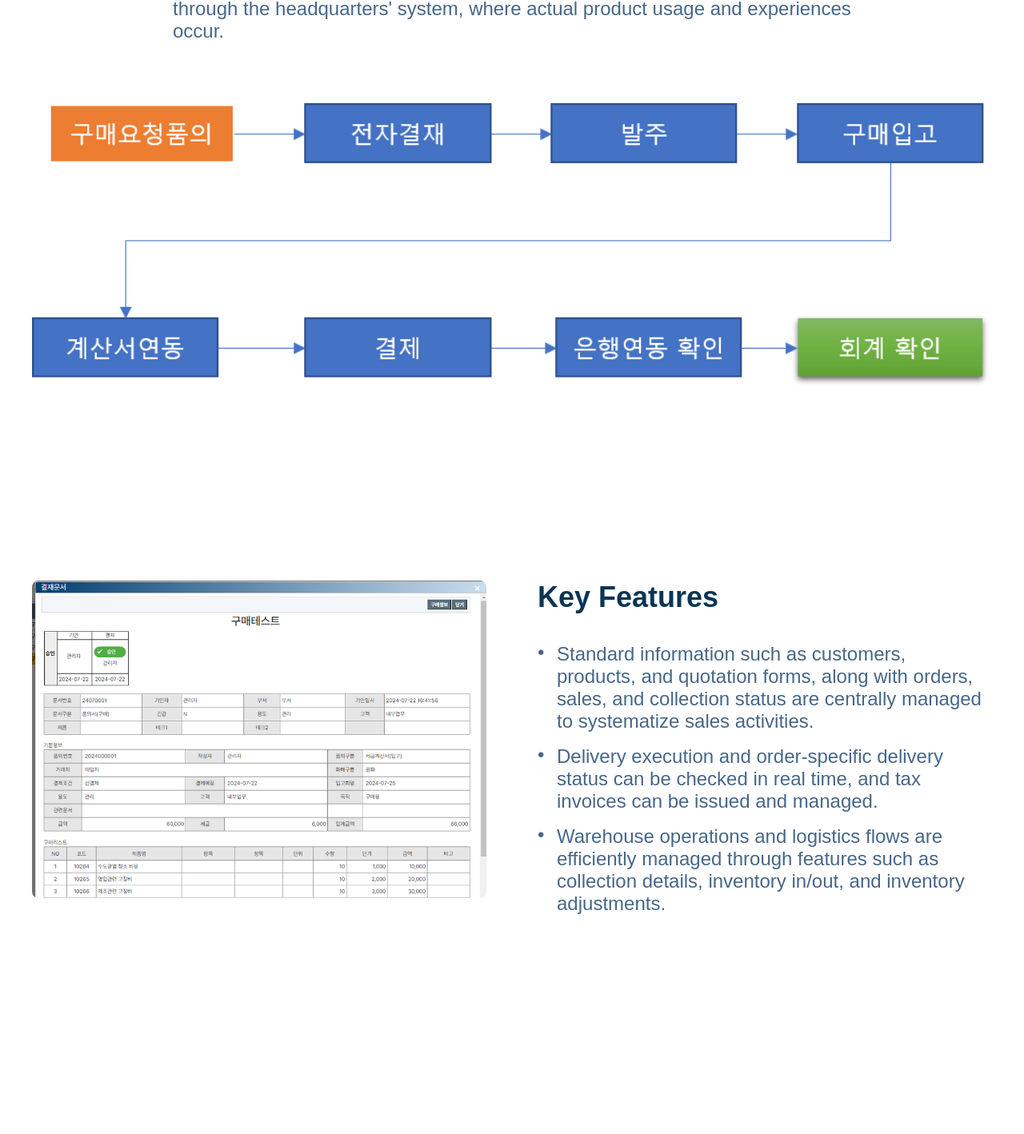
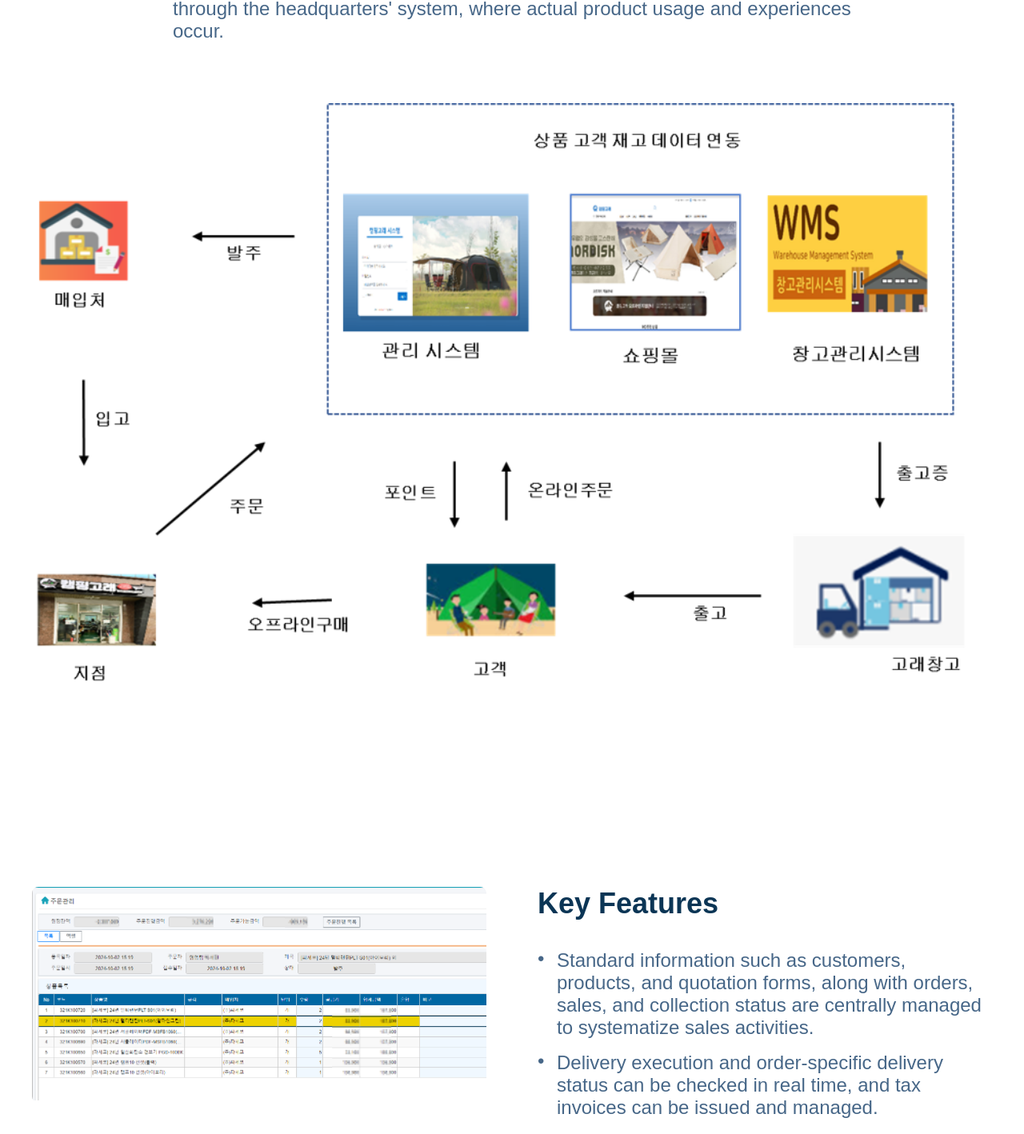
Before and after one commit to juju199a/twofc, a Next.js app: page /en/solutions in a window 1280 px wide. Shown: the part 1973-3391 px from the top of the page at 80% size. Built offline with nearby package versions, Linux system fonts and the light colour scheme.

Commit message:
Project 추가

```diff
--- a/app/[locale]/solutions/page.tsx
+++ b/app/[locale]/solutions/page.tsx
@@ -8,17 +8,17 @@ export default function Page() {
   return (
     <>
         <div><OverviewSection messageRoot='SolutionsPage.overviewSection' mediaUrl='https://www.youtube.com/embed/wOt3D5IGHj4' /></div>
-        <div><ProjectIntroSection messageRoot='SolutionsPage.projectIntroSection_1' imageSrc='/images/service/flyoffice_00.png' /></div>
-        <div><SystemArchitectureSection messageRoot='SolutionsPage.systemArchitectureSection_1' imageSrc='/images/service/flyoffice_02.png' /></div>
-        <div><KeyFeatureSection messageRoot='SolutionsPage.keyFeatureSection_1' imageSrc='/images/service/flyoffice_03.png' /></div>
+        <div><ProjectIntroSection messageRoot='SolutionsPage.projectIntroSection_1' imageSrc='/images/solutions/Franchise_01.png' /></div>
+        <div><SystemArchitectureSection messageRoot='SolutionsPage.systemArchitectureSection_1' imageSrc='/images/solutions/Franchise_02.png' /></div>
+        <div><KeyFeatureSection messageRoot='SolutionsPage.keyFeatureSection_1' imageSrc='/images/solutions/Franchise_03.png' /></div>
 
-        <div><ProjectIntroSection messageRoot='SolutionsPage.projectIntroSection_2' imageSrc='/images/service/hotel_01.png' /></div>
-        <div><SystemArchitectureSection messageRoot='SolutionsPage.systemArchitectureSection_2' imageSrc='/images/service/hotel_02.png'/></div>
-        <div><KeyFeatureSection messageRoot='SolutionsPage.keyFeatureSection_2' imageSrc='/images/service/hotel_03.png' /></div>
+        <div><ProjectIntroSection messageRoot='SolutionsPage.projectIntroSection_2' imageSrc='/images/solutions/Purchase_01.png' /></div>
+        <div><SystemArchitectureSection messageRoot='SolutionsPage.systemArchitectureSection_2' imageSrc='/images/solutions/Purchase_02.png'/></div>
+        <div><KeyFeatureSection messageRoot='SolutionsPage.keyFeatureSection_2' imageSrc='/images/solutions/Purchase_03.png' /></div>
 
-        <div><ProjectIntroSection messageRoot='SolutionsPage.projectIntroSection_3' imageSrc='/images/service/team-1.png' /></div>
-        <div><SystemArchitectureSection messageRoot='SolutionsPage.systemArchitectureSection_3' imageSrc='/images/service/team-2.png'/></div>
-        <div><KeyFeatureSection messageRoot='SolutionsPage.keyFeatureSection_3' imageSrc='/images/service/team-3.png' /></div>
+        <div><ProjectIntroSection messageRoot='SolutionsPage.projectIntroSection_3' imageSrc='/images/solutions/HR_01.png' /></div>
+        <div><SystemArchitectureSection messageRoot='SolutionsPage.systemArchitectureSection_3' imageSrc='/images/solutions/HR_02.png'/></div>
+        <div><KeyFeatureSection messageRoot='SolutionsPage.keyFeatureSection_3' imageSrc='/images/solutions/HR_03.png' /></div>
     </>
   );
 }
--- a/components/sections/KeyFeatureSection.tsx
+++ b/components/sections/KeyFeatureSection.tsx
@@ -18,11 +18,15 @@ export default function KeyFeatureSection({messageRoot, imageSrc}: KeyFeaturePro
     return (
         <div className={`${styles['wrapper']}`}>
             <section className={`${styles['section']}`}>
-                <div className={`${styles['container']}`}>
-                    <div className={styles['image']}>
-                        <Image src={imageSrc} alt="" fill style={{ objectFit: 'cover' }}/>
+                <div className={styles['image']}>
+                        <Image
+                            src={imageSrc}
+                            alt=""
+                            width={568}
+                            height={467}
+                            style={{ width: '100%', height: 'auto', objectFit: 'contain' }}
+                        />
                     </div>
-                </div>
                 <div className={styles['heading']}>
                     <div className={styles['title']}>
                         {messages.title}
--- a/components/sections/SystemArchitectureSection.tsx
+++ b/components/sections/SystemArchitectureSection.tsx
@@ -39,10 +39,14 @@ export default function SystemArchitectureSection({messageRoot, imageSrc}: Syste
 
 
                 </div>
-                <div className={`${styles['container']}`}>
-                    <div className={styles['image']}>
-                        <Image src={imageSrc} alt="" fill style={{ objectFit: 'cover' }}/>
-                    </div>
+                <div className={styles['image']}>
+                    <Image
+                        src={imageSrc}
+                        alt=""
+                        width={568}
+                        height={467}
+                        style={{ width: '100%', height: 'auto', objectFit: 'contain' }}
+                    />
                 </div>
             </section>
         </div>
--- a/styles/sections/keyfeature.module.css
+++ b/styles/sections/keyfeature.module.css
@@ -95,15 +95,11 @@
   white-space: normal;
 }
 
-.image{
-    max-width: 580px;
-    max-height: 406px;
-
-    border-radius: 8px;
-
-    position: relative;
-
-    aspect-ratio: 10 / 7; /* 또는 원하는 비율 */
-    width: 100%;
-    overflow: hidden;
+.image {
+  max-width: 568px;
+  /* 필요하면 더 줄이기: 예) max-width: 400px; */
+  width: 100%;
+  border-radius: 8px;
+  /* box-shadow: 0px 0px 2px rgba(0, 0, 0, 0.25); */
+  overflow: hidden;
 }
--- a/styles/sections/projectintro.module.css
+++ b/styles/sections/projectintro.module.css
@@ -101,7 +101,7 @@
     max-height: 467px;
 
     border-radius: 8px;
-    box-shadow: 0px 4px 4px rgba(0, 0, 0, 0.25);
+    /* box-shadow: 0px 4px 4px rgba(0, 0, 0, 0.25); */
 
     position: relative;
 
--- a/styles/sections/systemarchitecture.module.css
+++ b/styles/sections/systemarchitecture.module.css
@@ -97,7 +97,7 @@
 .container {
     max-width: 1200px;
     width: 100%;
-    max-height: 400px;
+    max-height: 600px;
     height: 100%;
 
     /* border: 1px solid purple;        확인용 */
@@ -109,15 +109,12 @@
     gap: 64px;
 }
 
-.image{
-    max-width: 1200px;
-    max-height: 357px;
 
-    border-radius: 8px;
-
-    position: relative;
-
-    aspect-ratio: 6 / 5; /* 또는 원하는 비율 */
-    width: 100%;
-    overflow: hidden;
+.image {
+  max-width: 1200px;
+  /* 필요하면 더 줄이기: 예) max-width: 400px; */
+  width: 100%;
+  border-radius: 8px;
+  /* box-shadow: 0px 0px 2px rgba(0, 0, 0, 0.25); */
+  overflow: hidden;
 }
```
